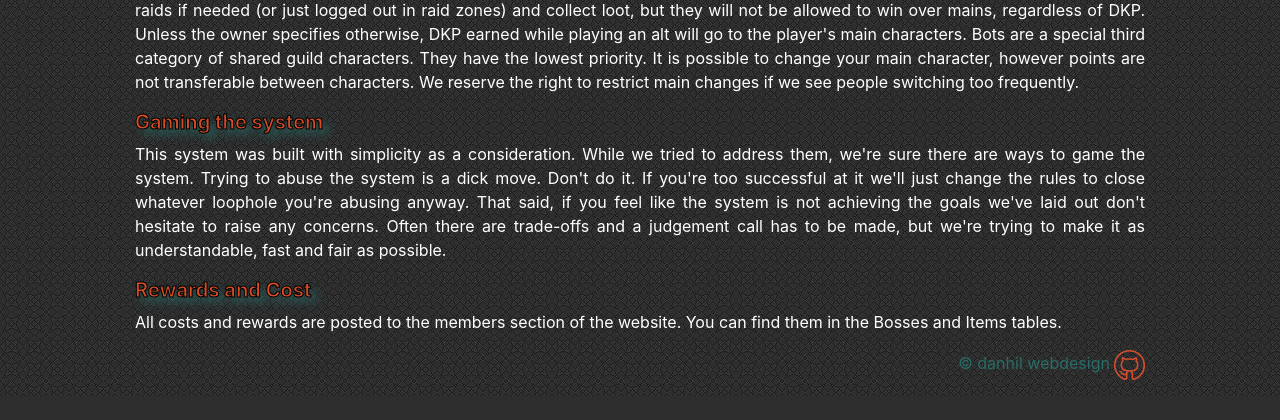
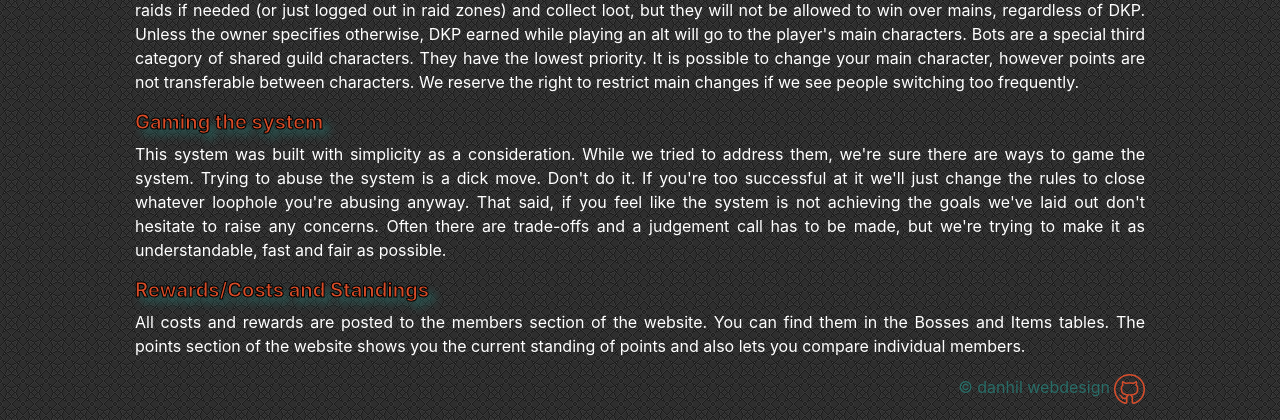
Before and after one commit to danhil1981/tightunderpoints, a PHP site: the page made by application/views/dkp.php in a window 1280 px wide. Shown: the part 1068-1488 px from the top of the page. Before the commit the page ends 1464 px from the top, so only its background shows below. Run offline with PHP 8.4, Linux system fonts and the light colour scheme; the template is opened without the code that fills it, so the values that code supplies are empty.

Commit message:
more explanation

```diff
--- a/application/views/dkp.php
+++ b/application/views/dkp.php
@@ -52,8 +52,9 @@
         This system was built with simplicity as a consideration.  While we tried to address them, we're sure there are ways to game the system.  Trying to abuse the system is a dick move.  Don't do it.  If you're too successful at it we'll just change the rules to close whatever loophole you're abusing anyway.
         That said, if you feel like the system is not achieving the goals we've laid out don't hesitate to raise any concerns.  Often there are trade-offs and a judgement call has to be made, but we're trying to make it as understandable, fast and fair as possible.
     </p>
-    <h2 class="h2_text">Rewards and Cost</h2>
+    <h2 class="h2_text">Rewards/Costs and Standings</h2>
     <p class="text-white text-justify">
         All costs and rewards are posted to the members section of the website. You can find them in the Bosses and Items tables.
+        The points section of the website shows you the current standing of points and also lets you compare individual members.
     </p>
 </div>
```
